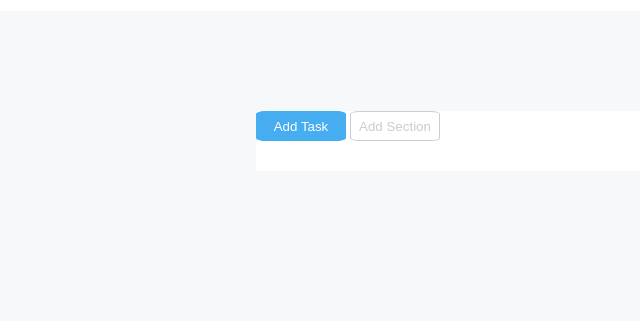
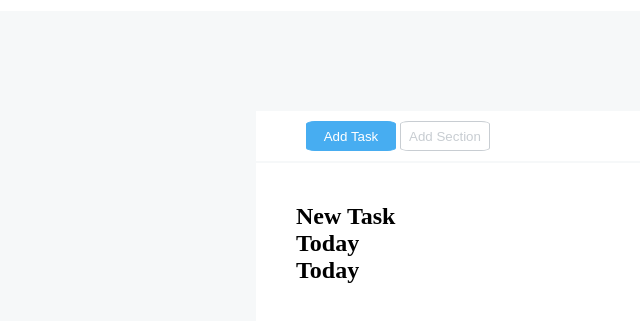
Before and after one commit to Osnago-L/html-css-toboolist, a plain HTML site: page index.html in a window 1280 px wide. Shown: the part 63-384 px from the top of the page, without its empty margins (0-640 px from the left). Drawn offline with Linux system fonts and the light colour scheme.

Commit message:
nav e main start

```diff
--- a/css/style.css
+++ b/css/style.css
@@ -26,11 +26,13 @@ body{
 }
 .navsquare{
     width: 60%;
-    height: 60px;
-    margin: auto;
+
+    margin-left: auto;
+    margin-right: auto;
     margin-top: 100px ;
-    margin-bottom: 20px;
+    margin-bottom: 2px;
     background-color: white;
+    padding: 10px;
 
 }
 .bluebutton{
@@ -40,9 +42,10 @@ body{
     width: 90px;
     border: 1px solid #47adf1;
     border-radius: 10%;
-    vertical-align: middle;
     cursor: pointer;
     padding: 2px;
+    margin-left: 40px;
+
 
 }
 .whitebutton{
@@ -54,6 +57,15 @@ body{
     border-radius: 10%;
     cursor: pointer;
     padding: 2px;
-    vertical-align: middle;
 
 }
+.mainsquare{
+    width: 60%;
+
+    margin-left: auto;
+    margin-right: auto;
+    margin-bottom: 20px;
+    background-color: white;
+    padding: 40px;
+
+}
--- a/index.html
+++ b/index.html
@@ -14,9 +14,32 @@
             <span id="logo_text">Toboolist</span>
         </div>
     </header>
-    <main class="navsquare">
-        <button class="bluebutton">Add Task</button>
-        <button class="whitebutton">Add Section</button>
+    <main >
+        <div class="navsquare">
+            <button class="bluebutton">Add Task</button>
+            <button class="whitebutton">Add Section</button>
+        </div>
+        <div class="mainsquare">
+            <section>
+                <h2>New Task</h2>
+                <span></span><span></span><span></span>
+            </section>
+            <section>
+                <h2>Today</h2>
+                <span></span><span></span><span></span>
+                <span></span><span></span><span></span>
+                <span></span><span></span><span></span>
+                <span></span><span></span><span></span>
+            </section>
+            <section>
+                <h2>Today</h2>
+                <span></span><span></span><span></span>
+                <span></span><span></span><span></span>
+                <span></span><span></span><span></span>
+                <span></span><span></span><span></span>
+            </section>
+
+        </div>
 
     </main>
 
```
